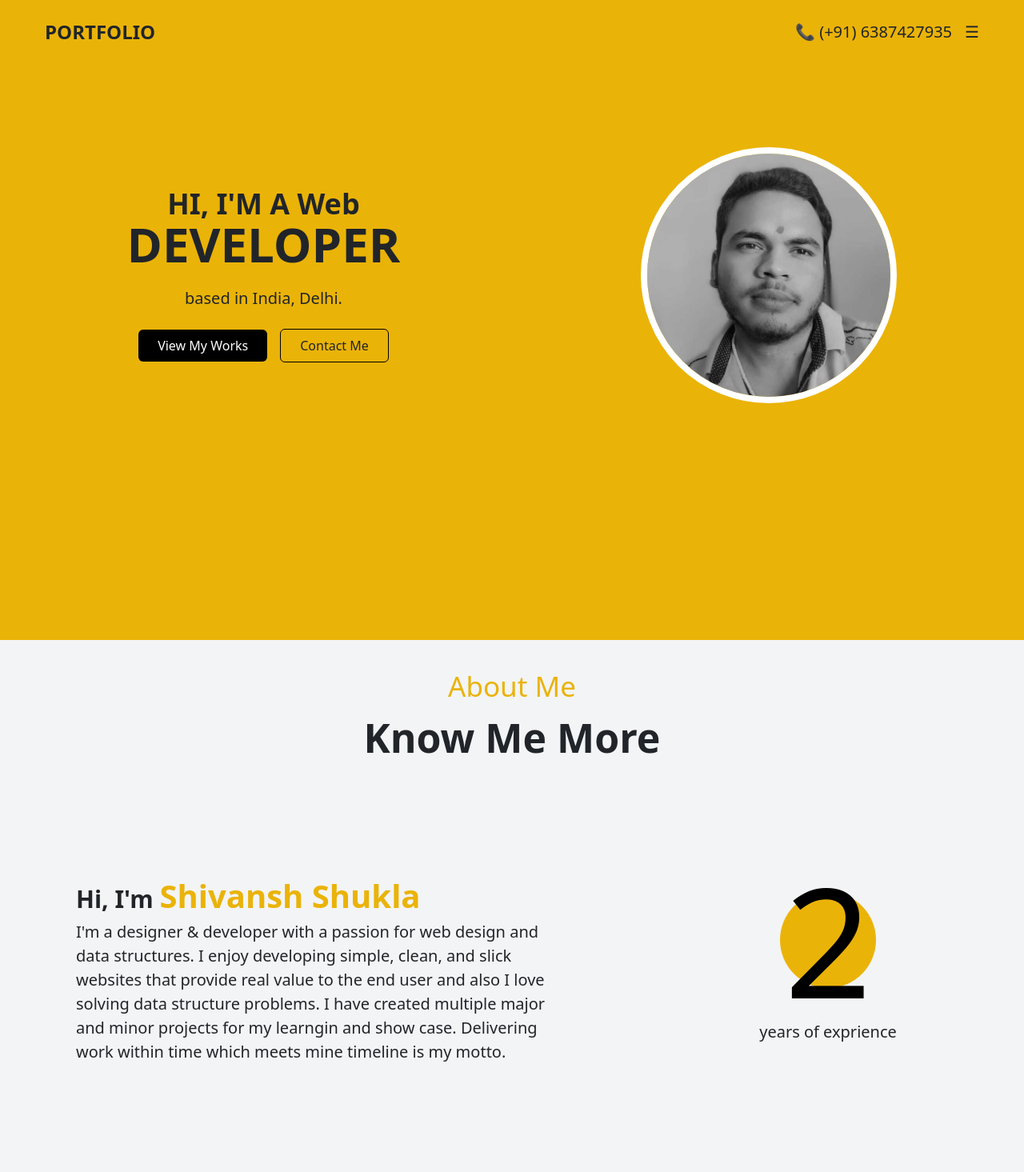
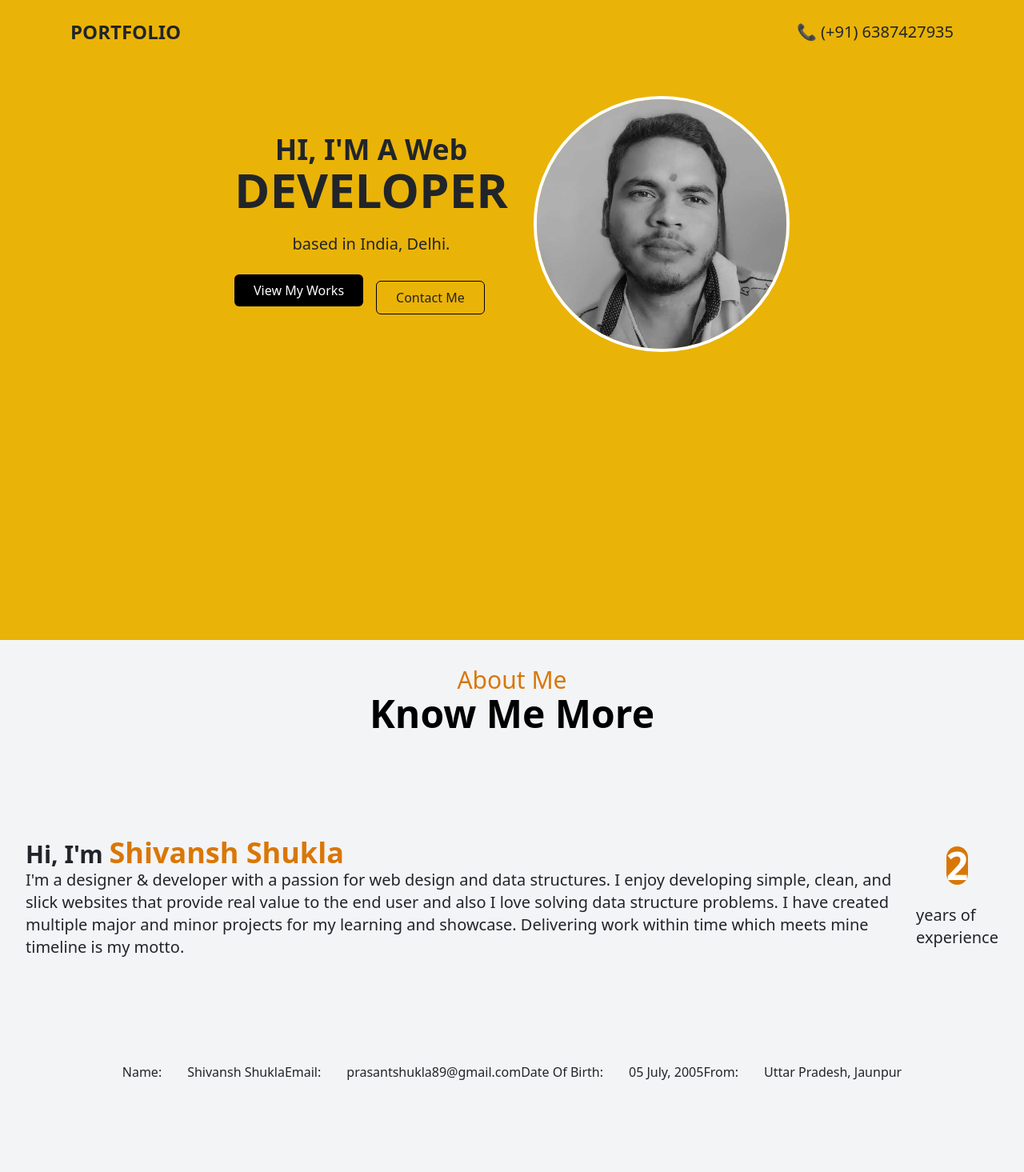
Before and after one commit to shivansh179/Portfolio, a React (Create React App) app: page / in a window 1280 px wide. Shown: the top 1465 px of the page at 80% size. Built offline with nearby package versions, Linux system fonts and the light colour scheme.

Commit message:
Changed some styling in my portfolio

```diff
--- a/src/Component/AboutUs.jsx
+++ b/src/Component/AboutUs.jsx
@@ -1,31 +1,50 @@
 import React from 'react';
-
 
 const AboutUs = () => {
   return (
-    <div id='jai'>
-     <div className='upper'>
-      <p className='about'>About Me</p>
-      <p className='know'>Know Me More</p>
+    <div id="jai" className="flex flex-col items-center gap-130">
+      <div className="flex flex-col items-center">
+        <p className="text-3xl font-medium text-amber-600">About Me</p>
+        <p className="text-5xl font-bold text-black">Know Me More</p>
       </div>
 
-     <div className='mid'>
-      <div className='detail'>
-         <div className='intro'>Hi, I'm <span>Shivansh Shukla</span></div>
-         <div className='about'>I'm a designer & developer with a passion for web design and data structures. I enjoy developing simple, clean, and slick websites that provide real value to the end user and also I love solving data structure problems. I have created multiple major and minor projects for my learngin and show case. Delivering work within time which meets mine timeline  is my motto.</div>
+      <div className="flex items-center gap-190">
+        <div className="w-600">
+          <div className="font-bold text-3xl">
+            Hi, I'm <span className="text-4xl font-extrabold text-amber-600">Shivansh Shukla</span>
+          </div>
+          <div className="text-xl font-medium">
+            I'm a designer & developer with a passion for web design and data structures. I enjoy developing simple, clean, and slick websites that provide real value to the end user and also I love solving data structure problems. I have created multiple major and minor projects for my learning and showcase. Delivering work within time which meets mine timeline is my motto.
+          </div>
+        </div>
+        <div className="flex flex-col items-center w-300">
+          <div className="rounded-full bg-amber-600 h-120 w-120 flex justify-center items-center">
+            <span className="text-5xl font-bold text-white">2</span>
+          </div>
+          <div className="text-xl font-medium mt-4">years of experience</div>
+        </div>
       </div>
-      <div className='experience'>
-        <div className='number'>2</div>
-        <div className='years'>years of exprience</div>
+
+      <div className="flex flex-row gap-100">
+        {/* Responsive span elements */}
+        <div className="flex flex-wrap md:flex-row"> {/* Wrap on medium screens */}
+          <span className="font-medium mr-4 md:mr-8">Name:</span>
+          <span>Shivansh Shukla</span>
         </div>
-     </div>
-
-
-     <div className='footer'>
-      <span> <span className='name'>Name:</span>Shivansh Shukla</span>
-      <span className='email'>Email:<a href="mailto:prasantshukla89@gmail.com">prasantshukla89@gmail.com</a></span>
-      <span><span className='dob'> Date Of Birth : </span>05 July, 2005</span>
-      <span><span className='address'>From:</span> Uttar Pradesh , Jaunpur</span>
+        <div className="flex flex-wrap md:flex-row">
+          <span className="font-medium mr-4 md:mr-8">Email:</span>
+          <span>
+            <a href="mailto:prasantshukla89@gmail.com">prasantshukla89@gmail.com</a>
+          </span>
+        </div>
+        <div className="flex flex-wrap md:flex-row">
+          <span className="font-medium mr-4 md:mr-8">Date Of Birth:</span>
+          <span>05 July, 2005</span>
+        </div>
+        <div className="flex flex-wrap md:flex-row">
+          <span className="font-medium mr-4 md:mr-8">From:</span>
+          <span>Uttar Pradesh, Jaunpur</span>
+        </div>
       </div>
     </div>
   );
--- a/src/Component/HireMe.jsx
+++ b/src/Component/HireMe.jsx
@@ -13,9 +13,11 @@ const HomePage = () => {
 const CallToAction = () => {
 
   return (
-    <div className="call-to-action flex flex-col items-center justify-center h-80 bg-gray-800 w-full bg-cover bg-center relative" style={{ backgroundImage: `url(${logo})` }}>
-      <div className="absolute inset-0 bg-gray-800 opacity-50"></div>
-      <h1 className="text-4xl font-bold text-white mb-4 relative">Interested in working with me?</h1>
+   <div className="call-to-action flex flex-col items-center justify-center h-80 bg-gray-800 w-full bg-cover bg-center relative " style={{ backgroundImage: `url(${logo})` , borderRadius:20}}>
+     <div className="flex absolute inset-0 bg-gray-800 opacity-50 justify-center"></div>
+     <div className="text-center">
+       <h1 className="text-4xl font-bold text-white mb-4">Interested in working with me?</h1>
+     </div>
      <Link to="get-in-touch"
        smooth={true} ><button className="px-8 py-4 bg-yellow-500 text-white font-bold rounded-full relative" >Hire Me!</button></Link>
    </div>
--- a/src/Component/Intro.jsx
+++ b/src/Component/Intro.jsx
@@ -10,33 +10,37 @@ const Intro = () => {
   };
 
   return (
-    <div className="min-h-screen bg-yellow-500 flex flex-col gap-24 p-4 relative">
-      <header className="w-full flex justify-between items-center px-8">
-        <h1 className="text-2xl font-bold">PORTFOLIO</h1>
-        <div className="space-x-4">
-          <a href="tel:060444434444" className="text-xl">📞 (+91) 6387427935</a>
-          <button className="text-xl" onClick={toggleMenu}>☰</button>
+    <div className="min-h-screen bg-yellow-500 flex flex-col gap-8 p-4 relative">
+      <header className="w-full flex justify-between items-center px-4 md:px-8 max-w-6xl mx-auto">
+        <h1 className="text-xl md:text-2xl font-bold">PORTFOLIO</h1>
+        <div className="space-x-4 flex items-center">
+          <a href="tel:060444434444" className="text-sm md:text-xl hidden sm:inline">📞 (+91) 6387427935</a>
+          <button className="text-xl md:hidden" onClick={toggleMenu}>☰</button>
         </div>
       </header>
-      <main className="flex flex-col md:flex-row justify-around items-center mt-8 space-y-8 md:space-y-0 md:space-x-8">
-        <div className="text-center md:text-left">
-          <h2 className="text-4xl font-bold">HI, I'M A Web </h2>
-          <h1 className="text-6xl font-bold">DEVELOPER </h1>
-          {/* <h1 className="text-6xl font-bold">and </h1>
-          <h1 className="text-6xl font-bold">DESIGNER</h1> */}
-          <p className="text-xl mt-4">based in India, Delhi.</p>
-          <div className="space-x-4 mt-4">
-            <Link to='detailed-projects' smooth={true} ><button className="bg-black text-white px-4 py-2 rounded">View My Works</button></Link>
-            <Link to='get-in-touch' smooth={true}><button className="border border-black px-4 py-2 rounded">Contact Me</button></Link>
+      <main className="flex flex-col md:flex-row justify-around items-center mt-8 space-y-8 md:space-y-0 md:space-x-8 max-w-6xl mx-auto text-center md:text-left">
+        <div className="w-full md:w-1/2">
+          <h2 className="text-3xl md:text-4xl font-bold">HI, I'M A Web</h2>
+          <h1 className="text-4xl md:text-6xl font-bold">DEVELOPER</h1>
+          <p className="text-lg md:text-xl mt-4">based in India, Delhi.</p>
+          <div className="space-y-2 md:space-x-4 mt-4 flex flex-col md:flex-row justify-center md:justify-start">
+            <Link to="detailed-projects" smooth={true}>
+              <button className="bg-black text-white px-4 py-2 rounded w-full md:w-auto">View My Works</button>
+            </Link>
+            <Link to="get-in-touch" smooth={true}>
+              <button className="border border-black px-4 py-2 rounded w-full md:w-auto">Contact Me</button>
+            </Link>
           </div>
         </div>
-        <img
-          src={logo}
-          alt="Profile"
-          className="w-48 h-48 md:w-80 md:h-80 rounded-full border-8 border-white mt-8 md:mt-0"
-        />
+        <div className="w-full md:w-1/2 flex justify-center md:justify-end">
+          <img
+            src={logo}
+            alt="Profile"
+            className="w-40 h-40 md:w-80 md:h-80 rounded-full border-4 border-white mt-8 md:mt-0"
+          />
+        </div>
       </main>
-      <nav className={`absolute top-0 left-0 w-full h-full bg-black bg-opacity-75 flex flex-col items-center justify-center space-y-4 transition-transform duration-500 ease-out ${menuOpen ? 'translate-y-0 opacity-100' : '-translate-y-full opacity-0'}`}>
+      <nav className={`fixed top-0 left-0 w-full h-full bg-black bg-opacity-75 flex flex-col items-center justify-center space-y-4 transition-transform duration-500 ease-out ${menuOpen ? 'translate-y-0 opacity-100' : '-translate-y-full opacity-0'}`}>
         <Link to="AboutUs" smooth={true} duration={500} className="text-white text-2xl cursor-pointer" onClick={toggleMenu}>About Me</Link>
         <Link to="projects" smooth={true} duration={500} className="text-white text-2xl cursor-pointer" onClick={toggleMenu}>Projects</Link>
         <Link to="resume" smooth={true} duration={500} className="text-white text-2xl cursor-pointer" onClick={toggleMenu}>Resume</Link>
--- a/src/Component/Portfolio.jsx
+++ b/src/Component/Portfolio.jsx
@@ -1,50 +1,38 @@
 import React from 'react';
-// import logo from '../Images/shivansh.png'
-import disney from '../Images/disney.jpg'
-import fintech from '../Images/finctech.jpg'
-import aqi from '../Images/aqi.jpg'
+import disney from '../Images/disney.jpg';
+import fintech from '../Images/finctech.jpg';
+import aqi from '../Images/aqi.jpg';
 
 const Portfolio = () => {
   return (
     <div className="portfolio bg-gray-100 min-h-screen p-8">
       <Header />
-      <FilterOptions />
-      <Projects />
+       <Projects />
     </div>
   );
 };
 
 const Header = () => {
   return (
-    <div className="header mb-4">
-      <h1 className="text-4xl font-bold text-gray-800">Portfolio</h1>
-      <h2 className="text-2xl text-gray-600">Some of my most recent projects</h2>
-    </div>
+    <div className="flex flex-col items-center justify-center header mb-4">
+    <h1 className="text-4xl font-bold text-gray-800 md:text-5xl">Portfolio</h1>
+    <h2 className="text-2xl text-gray-600 mt-2">Some of my most recent projects</h2>
+  </div>
+
   );
 };
 
-const FilterOptions = () => {
-  const options = ['All', 'Details', 'Mockups', 'Youtube Videos', 'Vimeo Videos'];
-  return (
-    <div className="filter-options flex space-x-4 mb-8">
-      {options.map((option, index) => (
-        <button key={index} className="px-4 py-2 bg-gray-200 rounded hover:bg-gray-300">{option}</button>
-      ))}
-    </div>
-  );
-};
 
 const Projects = () => {
   // Replace with your actual project data
   const projects = [
     { id: 1, image: disney, title: 'Disney', link: 'https://disney-4cmk.vercel.app/' },
-    { id: 2, image: fintech, title: 'Finctech', link:'https://fintech-beige-seven.vercel.app/' },
-    { id: 3, image: aqi, title: 'Aqi', link:'https://air-pollution-analyzer.vercel.app/' },
-    { id: 3, image: 'satellite.jpg', title: 'Satellite Project' },
-  ];
+    { id: 2, image: fintech, title: 'Finctech', link: 'https://fintech-beige-seven.vercel.app/' },
+    { id: 3, image: aqi, title: 'Aqi', link: 'https://air-pollution-analyzer.vercel.app/' },
+   ];
 
   return (
-    <div className="projects grid grid-cols-3 gap-4">
+    <div className="projects grid sm:grid-cols-2 md:grid-cols-3 gap-4">
       {projects.map((project) => (
         <Project key={project.id} project={project} />
       ))}
@@ -54,12 +42,17 @@ const Projects = () => {
 
 const Project = ({ project }) => {
   return (
-    <div className="project relative">
+    <div className="project relative rounded shadow">
       <a href={project.link} target="_blank" rel="noopener noreferrer">
-      <img src={project.image} alt={project.title} className="w-full h-64 object-cover rounded shadow" />
-      <div className="overlay absolute inset-0 flex items-center justify-center opacity-0 hover:opacity-100 transition-opacity duration-300 bg-black bg-opacity-50">
-        <button className="px-4 py-2 bg-white text-black rounded">View Details</button>
-      </div></a>
+        <img
+          src={project.image}
+          alt={project.title}
+          className="w-full h-64 object-cover rounded"
+        />
+        <div className="overlay absolute inset-0 flex items-center justify-center opacity-0 hover:opacity-100 transition-opacity duration-300 bg-black bg-opacity-50">
+          <button className="px-4 py-2 bg-white text-black rounded">View Details</button>
+        </div>
+      </a>
     </div>
   );
 };
```
Lines whose indentation alone changed are shown as unchanged.
